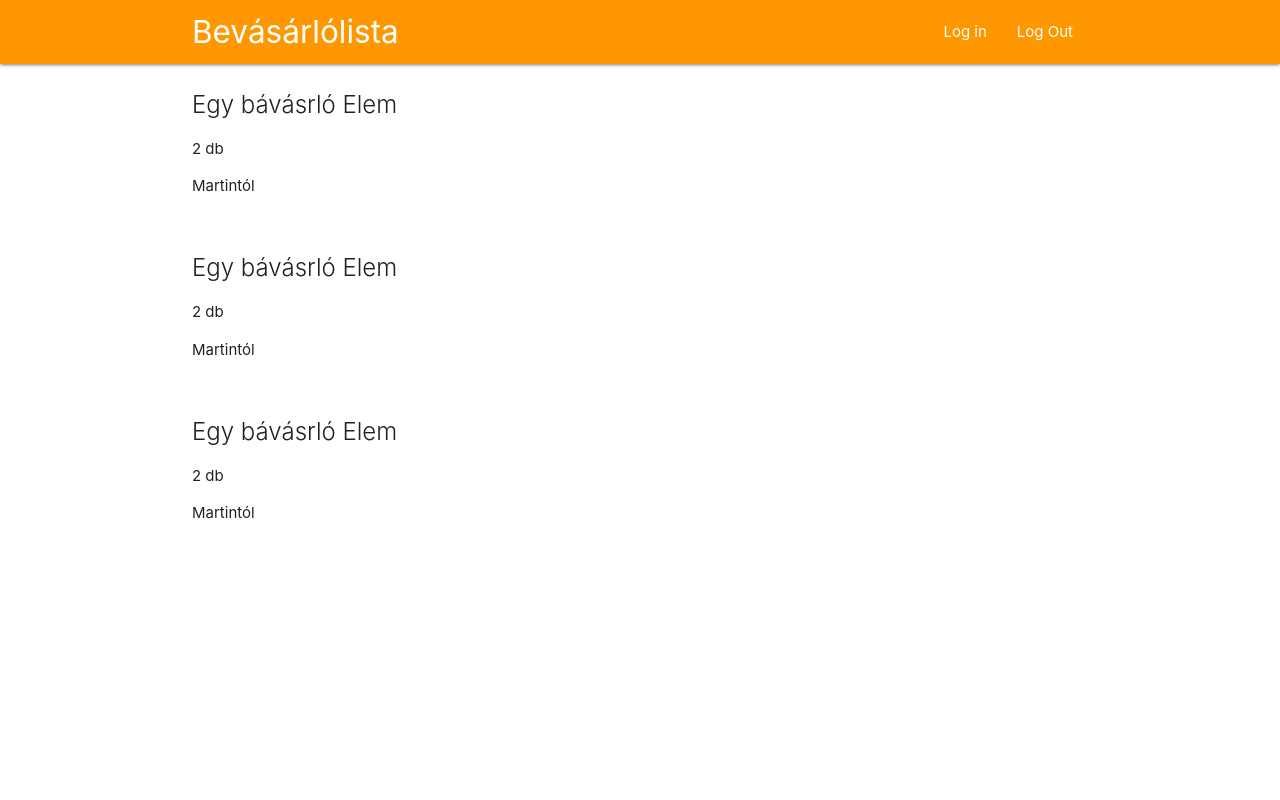
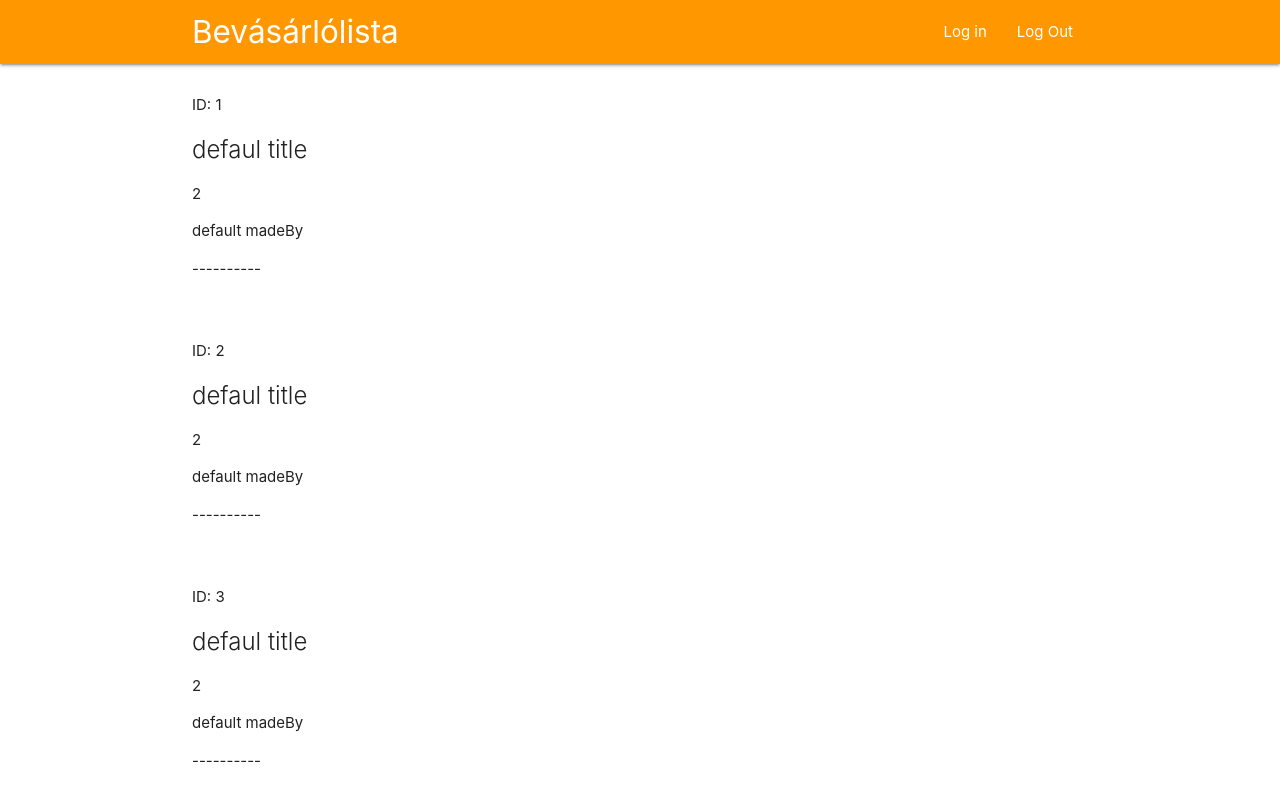
Before and after one commit to martinhuszti/ReactTypeScriptShoppingList, a React (Create React App) app: page / in a window 1280 px wide. Built offline with nearby package versions, Linux system fonts and the light colour scheme.

Commit message:
TypeScript Inited

```diff
--- a/src/components/dashboard/Dashboard.tsx
+++ b/src/components/dashboard/Dashboard.tsx
@@ -1,13 +1,23 @@
 import React from 'react'
 import ItemList from './ItemList';
+import { connect } from 'react-redux';
+import ShoppingItem from "../../models/ShoppingItem";
 
-const Dashboard = () => {
+const Dashboard = (props: any) => {
+    const { items }: { items: ShoppingItem[] } = props
+
     return (
         <div className="dashboard container">
-            <ItemList />
+            <ItemList items={items} />
         </div>
 
     )
 }
 
-export default Dashboard;
+const mapStateToProps = (state: any) => {
+    return {
+        items: state.item.items
+    }
+}
+
+export default connect(mapStateToProps)(Dashboard);
--- a/src/components/dashboard/ItemList.tsx
+++ b/src/components/dashboard/ItemList.tsx
@@ -1,12 +1,16 @@
 import React from 'react'
 import ItemSummary from './ItemSummary';
+import ShoppingItem from "../../models/ShoppingItem";
 
-const ItemList = () => {
+const ItemList = ({ items }: { items: ShoppingItem[] }) => {
+
     return (
         <div>
-            <ItemSummary />
-            <ItemSummary />
-            <ItemSummary />
+            {items && items.map(item => {
+                return (
+                    <ItemSummary item={item} key={item.id} />
+                )
+            })}
         </div>
     )
 }
--- a/src/components/dashboard/ItemSummary.tsx
+++ b/src/components/dashboard/ItemSummary.tsx
@@ -1,12 +1,15 @@
 import React from 'react'
+import ShoppingItem from '../../models/ShoppingItem';
 
-const ItemSummary = () => {
+const ItemSummary = ({ item }: { item: ShoppingItem }) => {
     return (
         <div className="item-list section">
             <div className="card z-depth-0 item-summary">
-                <span className="card-title">Egy bávásrló Elem</span>
-                <p>2 db</p>
-                <p>Martintól</p>
+                <p>ID: {item.id}</p>
+                <span className="card-title">{item.title}</span>
+                <p>{item.quantity}</p>
+                <p>{item.createdBy}</p>
+                ----------
             </div>
         </div>
     )
--- a/src/index.tsx
+++ b/src/index.tsx
@@ -9,5 +9,9 @@ import { Provider } from 'react-redux'
 
 const store = createStore(rootReducer);
 
-ReactDOM.render(<Provider store={store}><App /></Provider>, document.getElementById('root'));
+ReactDOM.render(
+    <Provider store={store}>
+        <App />
+    </Provider>,
+    document.getElementById('root') as HTMLElement);
 serviceWorker.unregister();
--- /dev/null
+++ b/src/models/ShoppingItem.tsx
@@ -0,0 +1,24 @@
+export default class ShoppingItem {
+
+    readonly id: string;
+    title: string;
+    quantity: number;
+    description: string;
+    createdBy: string; //Can be user
+    isBought: Boolean;
+    isDeleted: Boolean;
+
+    constructor(id: string = "defaultid",
+        title: string = "defaul title",
+        description: string = "default desc",
+        createdBy: string = "default madeBy",
+        quantity: number = 2) {
+        this.id = id;
+        this.title = title;
+        this.description = description;
+        this.createdBy = createdBy;
+        this.isBought = false;
+        this.isDeleted = false;
+        this.quantity = quantity;
+    }
+}
--- /dev/null
+++ b/src/store/reducers/itemReducer.tsx
@@ -0,0 +1,15 @@
+import ShoppingItem from "../../models/ShoppingItem";
+
+const initState = {
+    items: [
+        new ShoppingItem("1"),
+        new ShoppingItem("2"),
+        new ShoppingItem("3"),
+    ]
+}
+
+const itemReducer = (state = initState, action: any) => {
+    return state;
+}
+
+export default itemReducer;
--- a/src/store/reducers/rootReducer.tsx
+++ b/src/store/reducers/rootReducer.tsx
@@ -1,8 +1,10 @@
 import authReducer from './authReducer'
 import { combineReducers } from 'redux'
+import itemReducer from './itemReducer';
 
 const rootReducer = combineReducers({
     auth: authReducer,
+    item: itemReducer,
 })
 
 export default rootReducer;
```
Also changed, not shown: tsconfig.json (line endings or trailing spaces).
